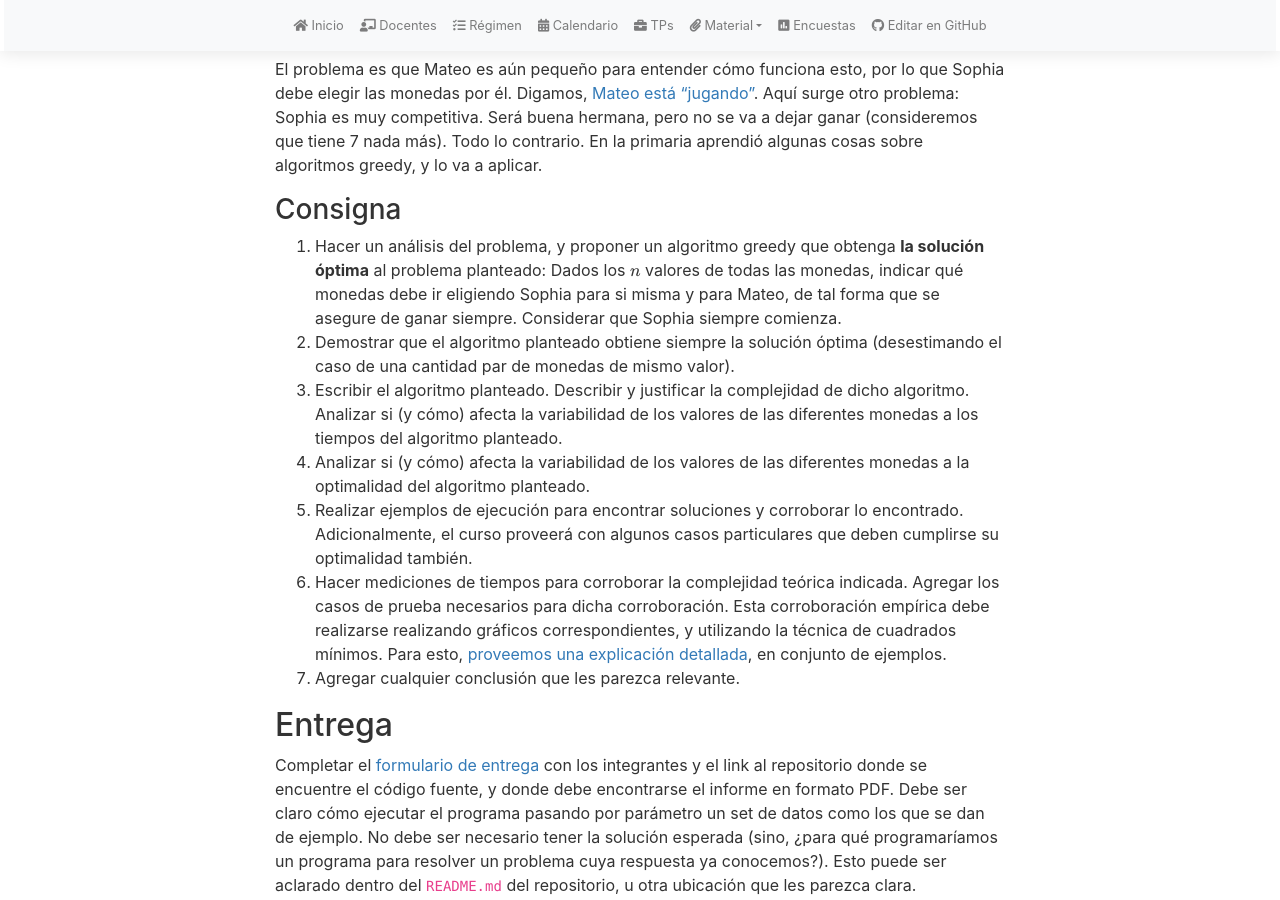
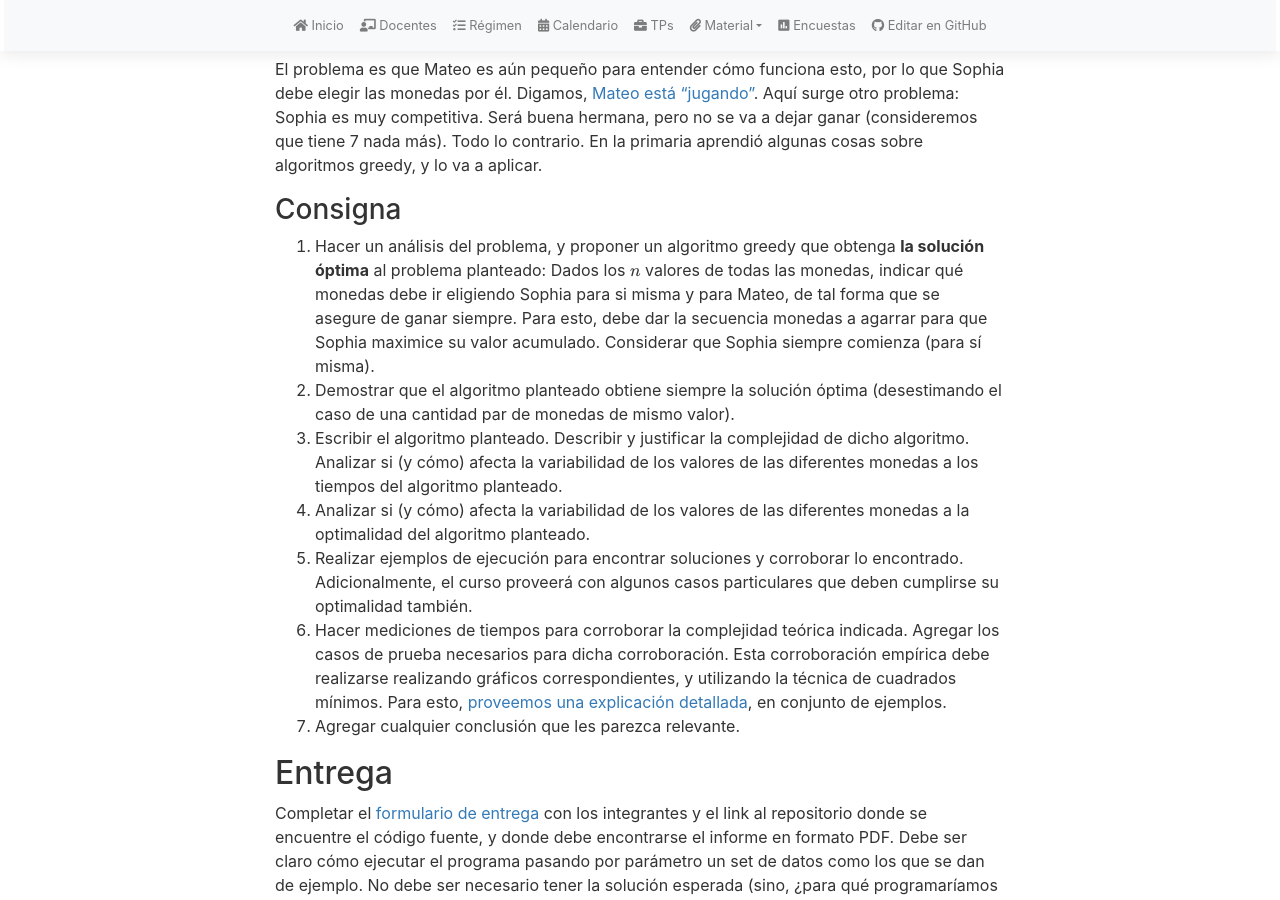
Before and after one commit to algoritmos-rw/tda_bg, a Jekyll site: the page built from tps/2024_2/tp1.md, in a window 1280 px wide and 900 px high, scrolled down 497 px. Built offline with Jekyll 4.4.1, drawn with Linux system fonts in a browser that asks for light colours; nearby versions of some CDN libraries; our own code applies the rules of GitHub Pages for plain Markdown files.

Commit message:
aclaracion consigna para evitar problemas

```diff
--- a/tps/2024_2/tp1.md
+++ b/tps/2024_2/tp1.md
@@ -23,7 +23,7 @@ El problema es que Mateo es aún pequeño para entender cómo funciona esto, por
 
 1. Hacer un análisis del problema, y proponer un algoritmo greedy que obtenga **la solución óptima** al
 problema planteado:
-Dados los $$n$$ valores de todas las monedas, indicar qué monedas debe ir eligiendo Sophia para si misma y para Mateo, de tal forma que se asegure de ganar siempre. Considerar que Sophia siempre comienza.
+Dados los $$n$$ valores de todas las monedas, indicar qué monedas debe ir eligiendo Sophia para si misma y para Mateo, de tal forma que se asegure de ganar siempre. Para esto, debe dar la secuencia monedas a agarrar para que Sophia maximice su valor acumulado. Considerar que Sophia siempre comienza (para sí misma).
 2. Demostrar que el algoritmo planteado obtiene siempre la solución óptima (desestimando el caso de una cantidad par de monedas de mismo valor).
 3. Escribir el algoritmo planteado. Describir y justificar la complejidad de dicho algoritmo. Analizar si
 (y cómo) afecta la variabilidad de los valores de las diferentes monedas a los tiempos del algoritmo planteado.
```
